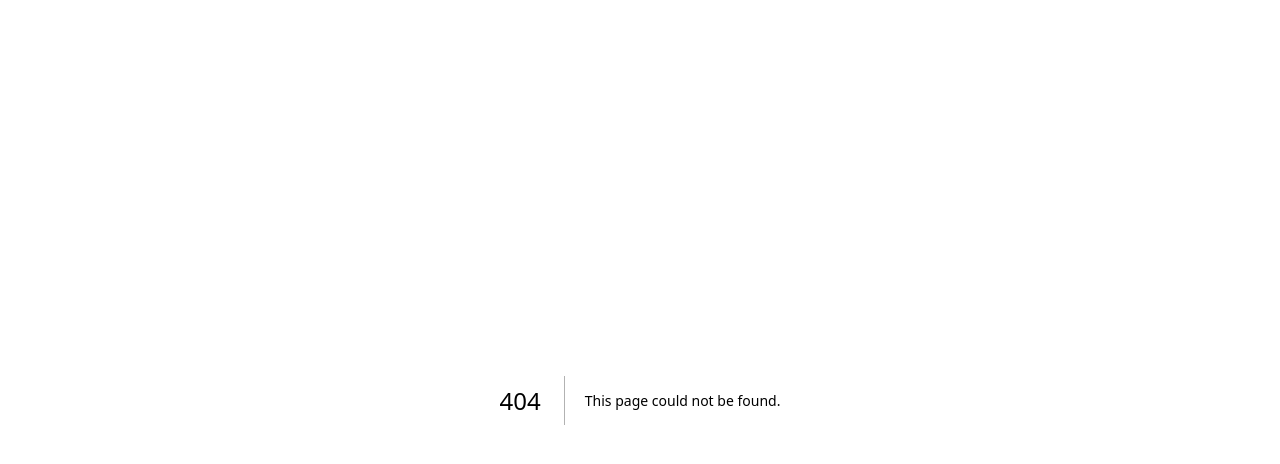
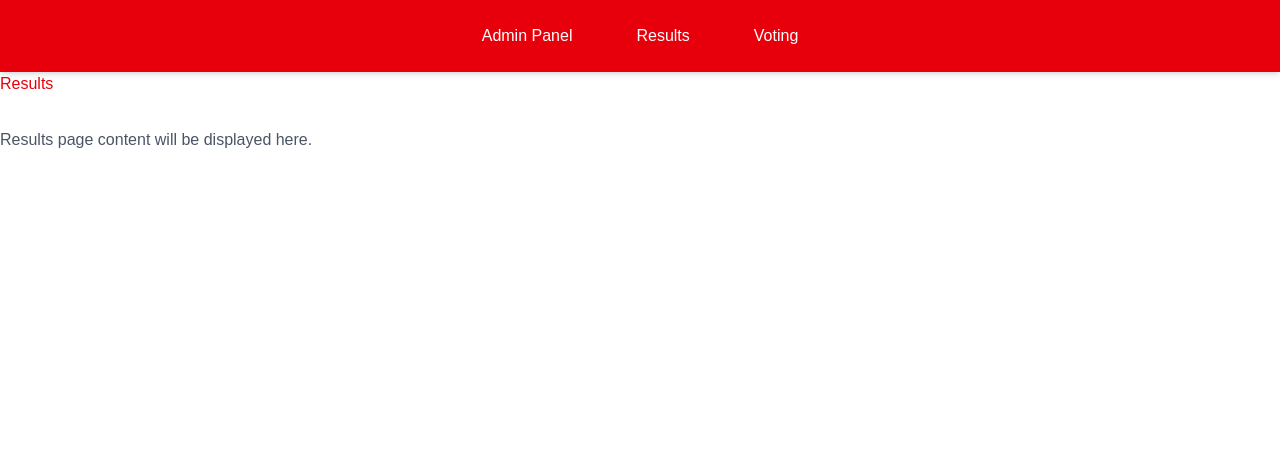
Before and after one commit to moecrosoft/voting_website, a Next.js app in the folder voting_website/: page /Results in a window 1280 px wide. Before the commit this address had no page. Shown: the top 464 px of the page. Built offline with nearby package versions, Linux system fonts and the light colour scheme.

Commit message:
finished admin panel design but no submit yet

```diff
--- /dev/null
+++ b/voting_website/src/app/Results/page.jsx
@@ -0,0 +1,12 @@
+import NavBar from "@/components/navBar";
+
+export default function Results() {
+    return (
+        <div className="max-w-7xl mx-auto bg-white">
+            <NavBar/>
+
+            <h1 className="text-red-600 mb-8">Results</h1>
+            <p className="text-gray-600">Results page content will be displayed here.</p>
+        </div>
+    );
+}
--- /dev/null
+++ b/voting_website/src/app/Voting/page.jsx
@@ -0,0 +1,14 @@
+import NavBar from "@/components/navBar";
+
+export default function Voting() {
+    return (
+        <div className="min-h-screen bg-white">
+            <div className="max-w-7xl mx-auto">
+                <NavBar/>
+
+                <h1 className="text-red-600 mb-8">Voting</h1>
+                <p className="text-gray-600">Voting page content will be displayed here.</p>
+            </div>
+        </div>
+    );
+}
--- a/voting_website/src/app/adminPanel/page.jsx
+++ b/voting_website/src/app/adminPanel/page.jsx
@@ -1,8 +1,8 @@
 'use client'
-
 import { useEffect } from "react";
 import { useState } from "react";
 import Credential from "./credential";
+import NavBar from "@/components/navBar";
 
 export default function AdminPanel() {
     const [name, setName] = useState('');
@@ -15,7 +15,7 @@ export default function AdminPanel() {
         Credential()
     }, [])
 
-    const handleImageChange = () => {
+    const handleImageChange = (e) => {
         const file = e.target.files?.[0];
         if (file) {
         setImage(file);
@@ -34,7 +34,9 @@ export default function AdminPanel() {
     };
 
     return (
-        <div className="max-w-3xl mx-auto p-8">
+        <div className="mx-auto bg-white">
+            <NavBar/>
+
             <h1 className="text-red-600 mb-8">Admin Panel</h1>
 
             <form onSubmit={handleSubmit} className="space-y-6">
--- a/voting_website/src/components/navBar.jsx
+++ b/voting_website/src/components/navBar.jsx
@@ -1,8 +1,21 @@
-export function Results() {
-  return (
-    <div className="max-w-7xl mx-auto p-8">
-      <h1 className="text-red-600 mb-8">Results</h1>
-      <p className="text-gray-600">Results page content will be displayed here.</p>
-    </div>
+import Link from "next/link";
+
+export default function NavBar() {
+    return (
+        <nav className="sticky top-0 z-50 bg-red-600 text-white shadow-md w-full">
+            <div className="max-w-7xl mx-auto px-4">
+                <div className="flex items-center justify-center space-x-8 py-4">
+                    <Link href="/adminPanel" className="px-4 py-2 rounded transition-colors hover:bg-red-700">
+                        Admin Panel
+                    </Link>
+                    <Link href="/Results" className="px-4 py-2 rounded transition-colors hover:bg-red-700">
+                        Results
+                    </Link>
+                    <Link href="/Voting" className="px-4 py-2 rounded transition-colors hover:bg-red-700">
+                        Voting
+                    </Link>
+                </div>
+            </div>
+        </nav>
   );
 }
```
Lines whose indentation alone changed are shown as unchanged.
